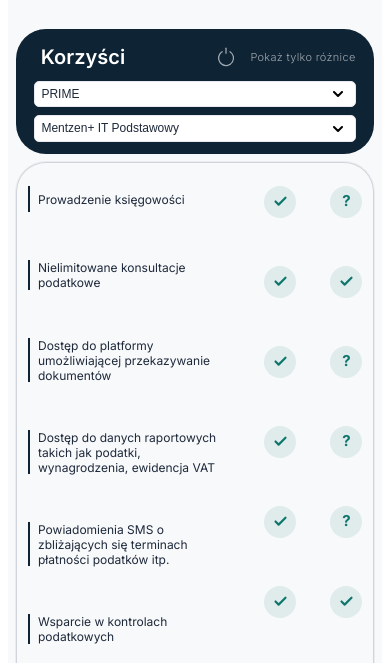
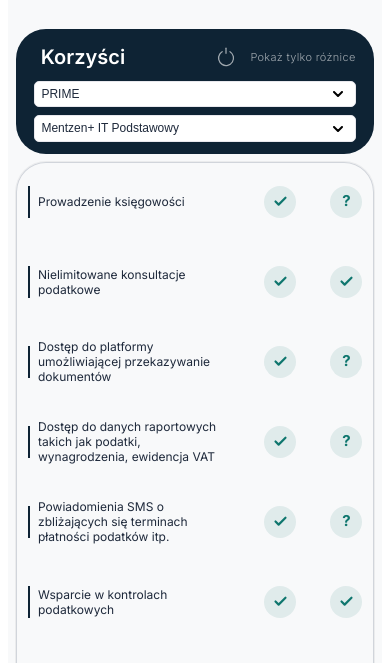
Before and after one commit to Hicior/PackageComparator, a plain HTML site: page index.html in a window 390 px wide. Shown: the part 143-806 px from the top of the page. Drawn offline with Linux system fonts and the light colour scheme.

Commit message:
Update CSS styles for package comparator by removing fixed heights for feature cells
- Removed fixed height properties from feature cells to allow for more flexible layouts.
- Adjusted padding and font sizes to enhance visual consistency across different screen sizes.
- Aimed to improve responsiveness and overall user experience in the package comparison app.

```diff
--- a/style.css
+++ b/style.css
@@ -156,7 +156,7 @@
     flex: 2;
     padding: 1.5rem 2rem 1.5rem 2rem;
     display: flex;
-    height: 64px;
+    height: 0px;
     align-items: center;
     transition: color 0.2s ease, transform 0.3s ease;
     cursor: default;
@@ -524,7 +524,6 @@
     .package-comparator-wrapper .feature-cell {
       padding: 1.25rem 1rem;
       font-size: 14px;
-      height: 56px;
     }
 
     .package-comparator-wrapper .status-cell {
@@ -587,7 +586,6 @@
     .package-comparator-wrapper .feature-cell {
       padding: 1rem 0.75rem;
       font-size: 13px;
-      height: 48px;
     }
 
     .package-comparator-wrapper .status-cell {
@@ -653,7 +651,6 @@
     .package-comparator-wrapper .feature-cell {
       padding: 1rem 0.75rem;
       font-size: 12px;
-      height: 44px;
     }
 
     .package-comparator-wrapper .status-cell {
```
